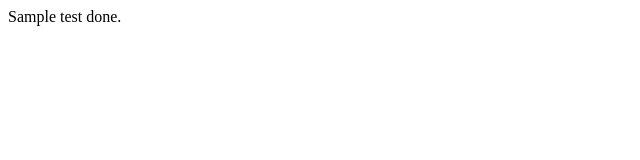
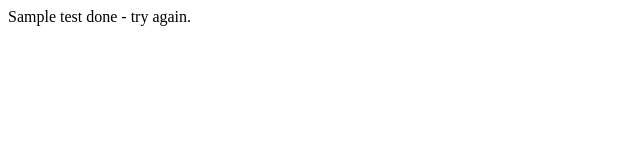
Before and after one commit to naru1234567/testrepo, a plain HTML site: page login2.html in a window 1280 px wide. Shown: the full height of the page, 0-640 px from the left. Drawn offline with Linux system fonts and the light colour scheme.

Commit message:
MYJ-1 #DONE #Finished

```diff
--- a/login2.html
+++ b/login2.html
@@ -1,5 +1,5 @@
 <Html>
     <body>
-        Sample test done.
+        Sample test done - try again.
     </body>
 </Html>
```
